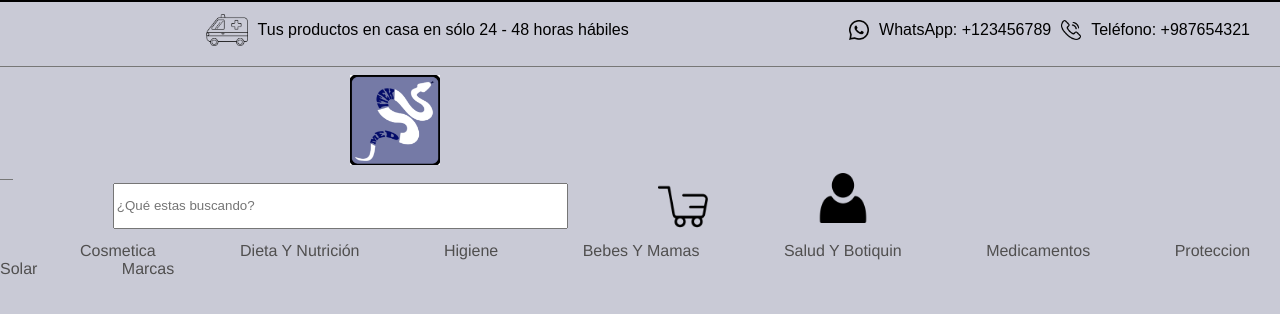
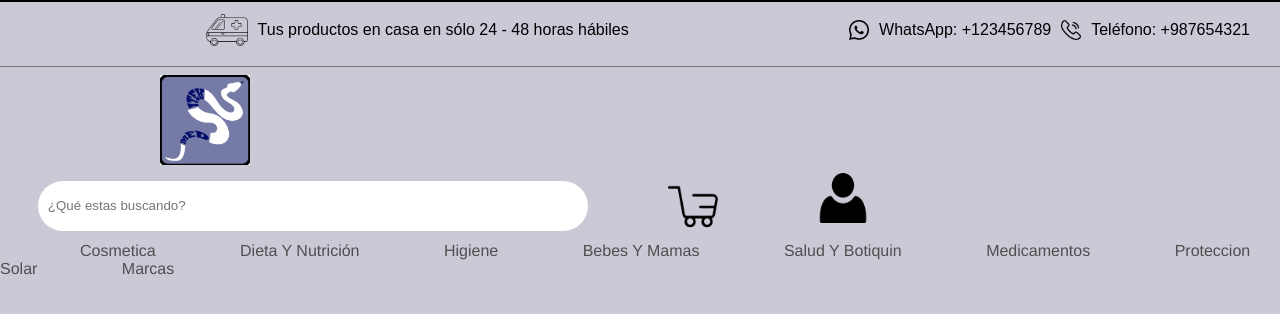
Before and after one commit to Ericmr8/Meditek, a plain HTML site: page index.html in a window 1280 px wide. Drawn offline with Linux system fonts and the light colour scheme.

Commit message:
Actualizacion 24/11 - 18:43

```diff
--- a/Css/MED.css
+++ b/Css/MED.css
@@ -114,12 +114,11 @@ input{
 
 #meditek {
     position: relative;
-    left: 350px;
+    left: 10em;
 }
 #Carrito {
     width: 50px;
     height: auto;
-    padding: 10px;
     float: inline-end;
 }
 #Carrito {
@@ -128,3 +127,17 @@ input{
 #hrenlaces {
     margin-top: 10px;
 }
+#search_query_top {
+    height: 3rem ;
+    width: 40rem;
+    border-radius: 3rem;
+    border: 0px;
+    flex: row;
+    align-items: center;
+    align-content: center;
+    vertical-align: middle;
+}
+
+.enlaces {
+    flex-direction: row;
+}
--- a/index.html
+++ b/index.html
@@ -26,13 +26,14 @@
     <nav>
         <img src="./Img/logo 1.png" alt="LOGO" height="90px" width="90px" id="meditek" >
         <div class="buscador">
-            <input style="position: relative; height: 3em ; width: 40em;" type="text" id="search_query_top"
-            name="search_query" class="search_query form-control" placeholder="¿Qué estas buscando?" value="">
+            <input type="text" id="search_query_top"
+            name="search_query" class="search_query form-control" placeholder="  ¿Qué estas buscando?" value="">
             <a href="#"><img src="./Img/Carrito.png" alt="Carrito" id="Carrito"></a>
             <a href="./web/Iniciar Sesion.html"><img src="./Img/Inici sessió.png" alt="Inicio sesion" width="50px" style="margin: 20px;"></a>
         </div>
 
         <hr id="hrenlaces">
+        <div class="enlaces">
             <a href="#">Cosmetica</a>
             <a href="#">Dieta Y Nutrición</a>
             <a href="#">Higiene</a>
@@ -41,7 +42,7 @@
             <a href="#">Medicamentos</a>
             <a href="#">Proteccion Solar</a>
             <a href="#">Marcas</a>
-
+        </div>
     </nav>
     <main>
 
```
